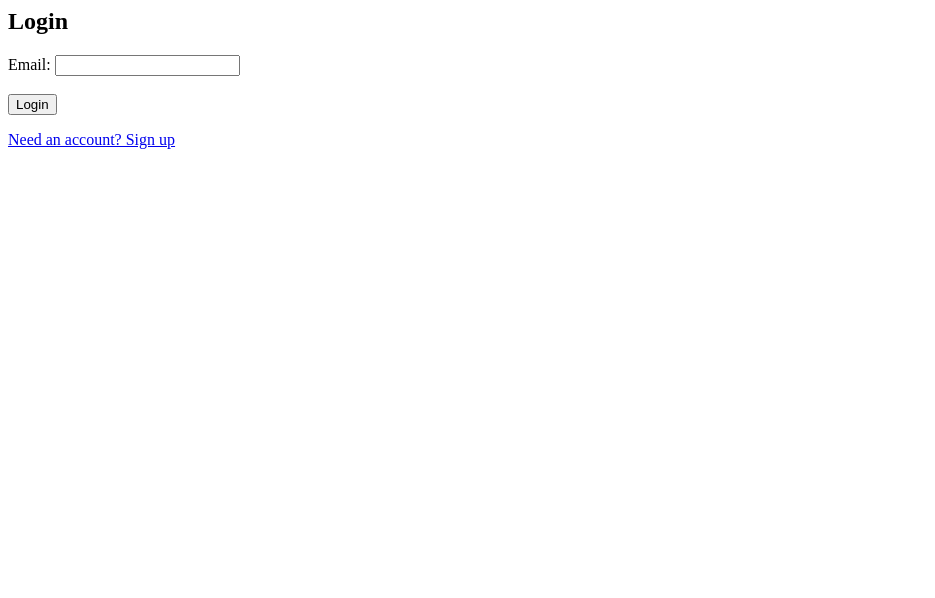
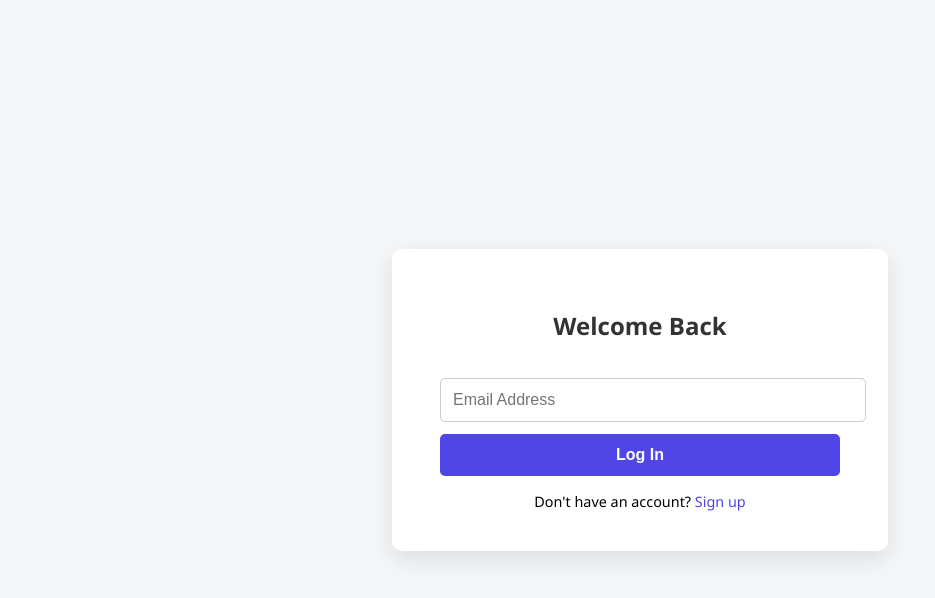
Before and after one commit to ssamiaa/MentorshipMatcher, a Python web app: template flask/templates/login.html in a window 1280 px wide. Shown: the top 598 px of the page, without its empty margins (0-935 px from the left). Run offline with Jinja, Linux system fonts and the light colour scheme; the template is opened without the code that fills it, so the values that code supplies are empty.

Commit message:
Fixed UI for login page

```diff
--- a/flask/templates/login.html
+++ b/flask/templates/login.html
@@ -1,6 +1,83 @@
-<h2>Login</h2>
-<form method="post">
-    Email: <input type="email" name="email"><br><br>
-    <button type="submit">Login</button>
-</form>
-<p><a href="{{ url_for('signup') }}">Need an account? Sign up</a></p>
+<!DOCTYPE html>
+<html lang="en">
+<head>
+    <meta charset="UTF-8">
+    <title>Log In</title>
+    <style>
+        body {
+            background-color: #f4f6f8;
+            font-family: 'Segoe UI', Tahoma, Geneva, Verdana, sans-serif;
+            display: flex;
+            justify-content: center;
+            align-items: center;
+            height: 100vh;
+            margin: 0;
+        }
+
+        .login-container {
+            background: white;
+            padding: 2.5rem 3rem;
+            border-radius: 10px;
+            box-shadow: 0 8px 24px rgba(0, 0, 0, 0.1);
+            width: 100%;
+            max-width: 400px;
+        }
+
+        .login-container h2 {
+            text-align: center;
+            margin-bottom: 1.5rem;
+            color: #333;
+        }
+
+        input[type="email"],
+        button {
+            width: 100%;
+            padding: 0.75rem;
+            margin-top: 0.75rem;
+            border: 1px solid #ccc;
+            border-radius: 5px;
+            font-size: 1rem;
+        }
+
+        button {
+            background-color: #4F46E5;
+            color: white;
+            font-weight: bold;
+            border: none;
+            cursor: pointer;
+            transition: background-color 0.2s ease-in-out;
+        }
+
+        button:hover {
+            background-color: #4338CA;
+        }
+
+        .link {
+            text-align: center;
+            margin-top: 1rem;
+            font-size: 0.9rem;
+        }
+
+        .link a {
+            color: #4F46E5;
+            text-decoration: none;
+        }
+
+        .link a:hover {
+            text-decoration: underline;
+        }
+    </style>
+</head>
+<body>
+    <div class="login-container">
+        <h2>Welcome Back</h2>
+        <form method="post">
+            <input type="email" name="email" placeholder="Email Address" required>
+            <button type="submit">Log In</button>
+        </form>
+        <div class="link">
+            Don't have an account? <a href="{{ url_for('signup') }}">Sign up</a>
+        </div>
+    </div>
+</body>
+</html>
```
